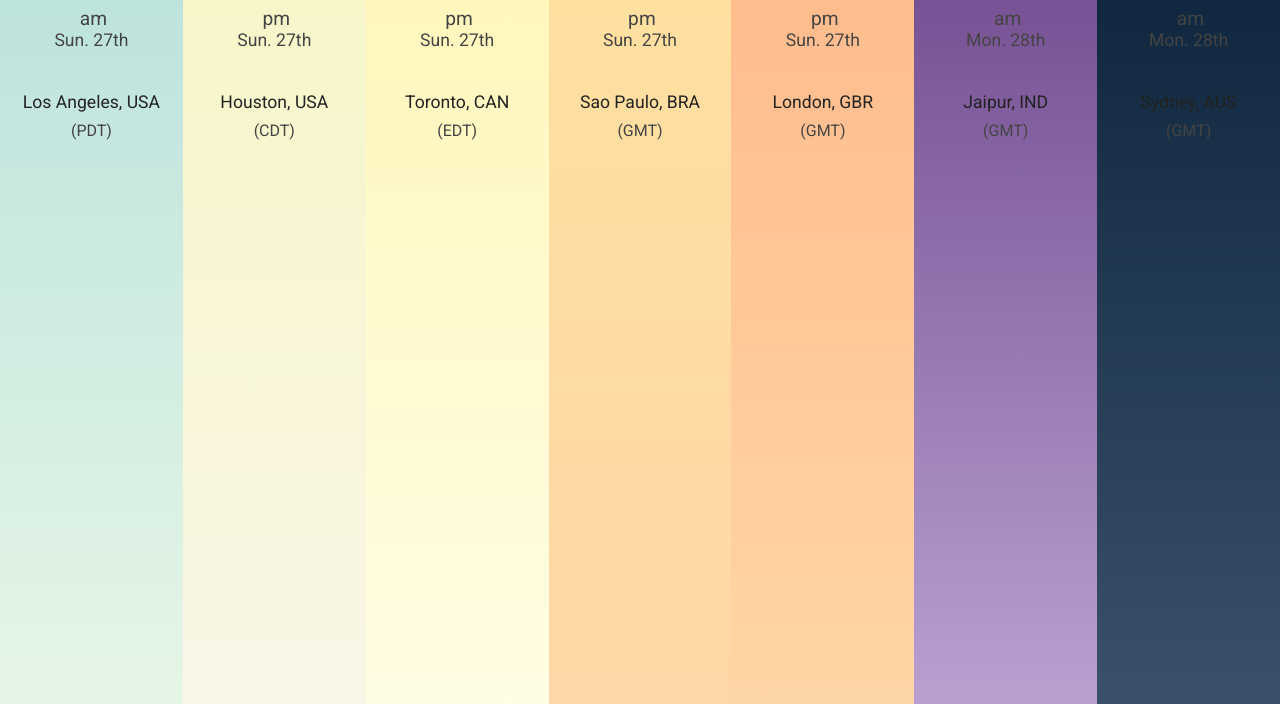
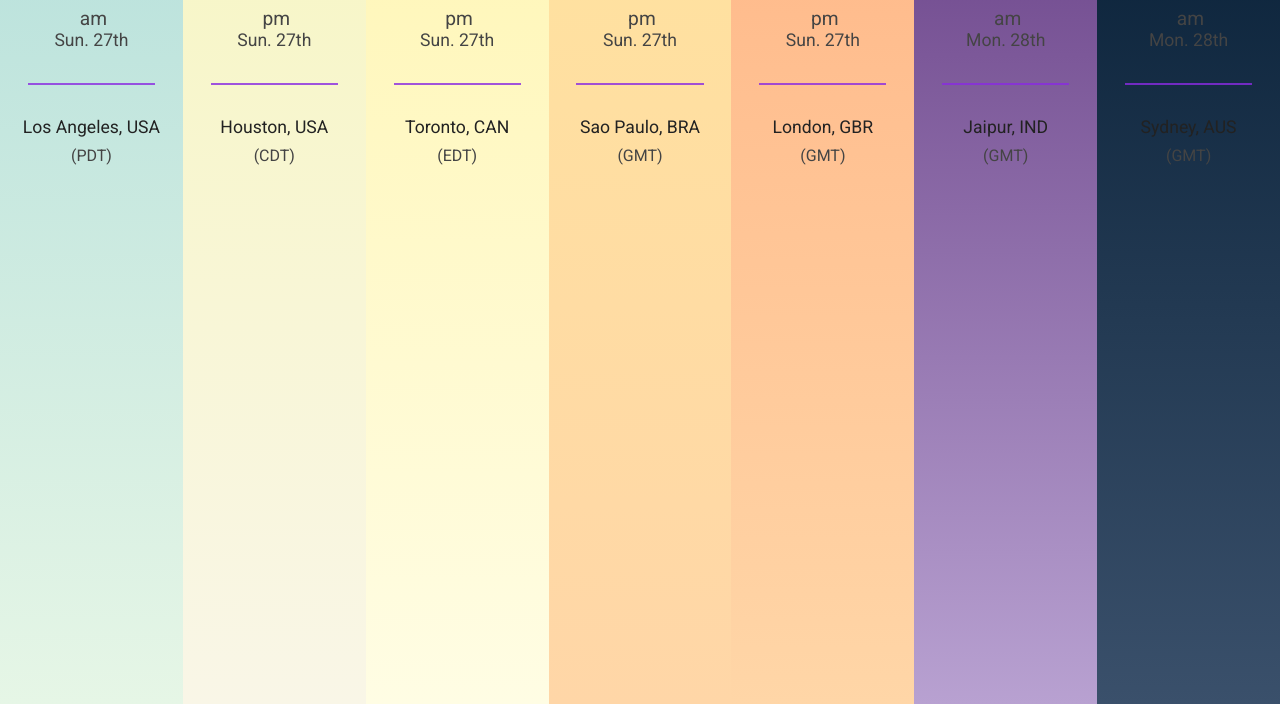
Before and after one commit to abhisheksaxena7/about-time, a browser extension: page index.html in a window 1280 px wide. Shown: the part 96-800 px from the top of the page. Drawn offline with Linux system fonts and the light colour scheme.

Commit message:
added separator

```diff
--- a/main.css
+++ b/main.css
@@ -116,6 +116,14 @@ body {
   margin-top: auto;
   margin-bottom: 0.5em;
   text-align: center;
+}
+
+.city-separator {
+  border-bottom: 2px solid #8a2be2;
+  margin: 0.7em auto;
+  opacity: 0.8;
+  width: 80%;
+  max-width: 160px;
 }
 
 .add-column {
--- a/main.js
+++ b/main.js
@@ -371,12 +371,24 @@ function render() {
     dateDiv.textContent = group.dateStr;
     col.appendChild(dateDiv);
 
+    // --- ADD SEPARATOR after date ---
+    const sepAfterDate = document.createElement('div');
+    sepAfterDate.className = 'city-separator';
+    col.appendChild(sepAfterDate);
+
     // List all city names in group
     group.cities.forEach((city, i) => {
       const namesDiv = document.createElement('div');
       namesDiv.className = 'city-names';
       namesDiv.textContent = city.name;
       col.appendChild(namesDiv);
+
+      // --- ADD SEPARATOR between city names, but not after the last one ---
+      if (i < group.cities.length - 1) {
+        const sepBetweenCities = document.createElement('div');
+        sepBetweenCities.className = 'city-separator';
+        col.appendChild(sepBetweenCities);
+      }
     });
 
     const tzDiv = document.createElement('div');
```
